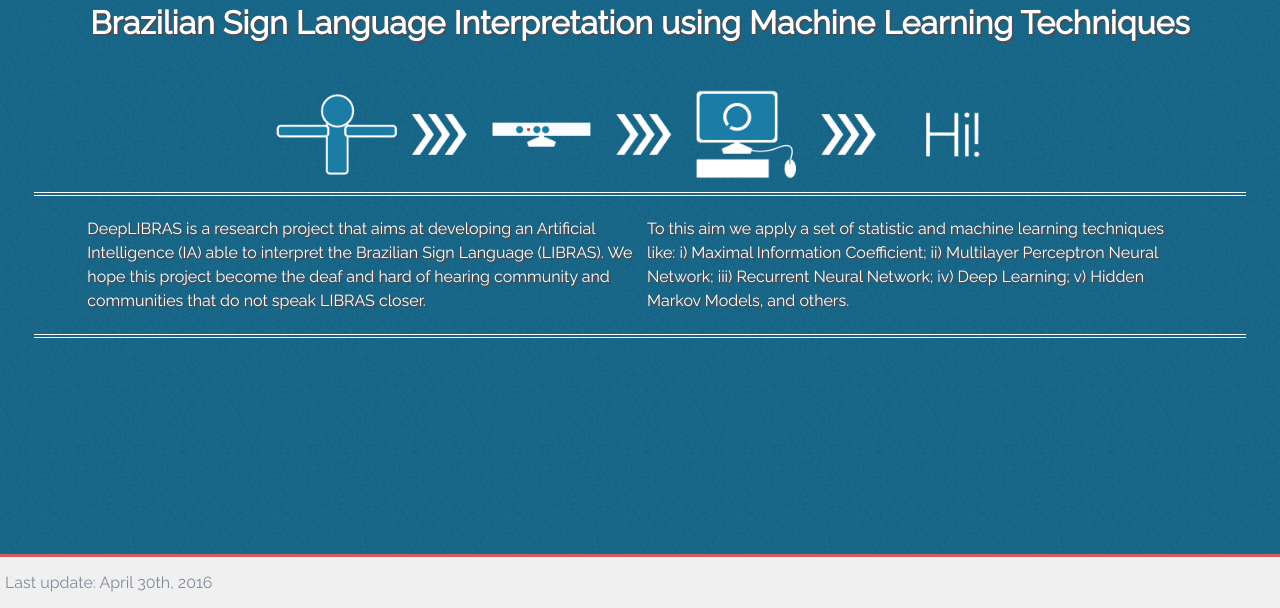
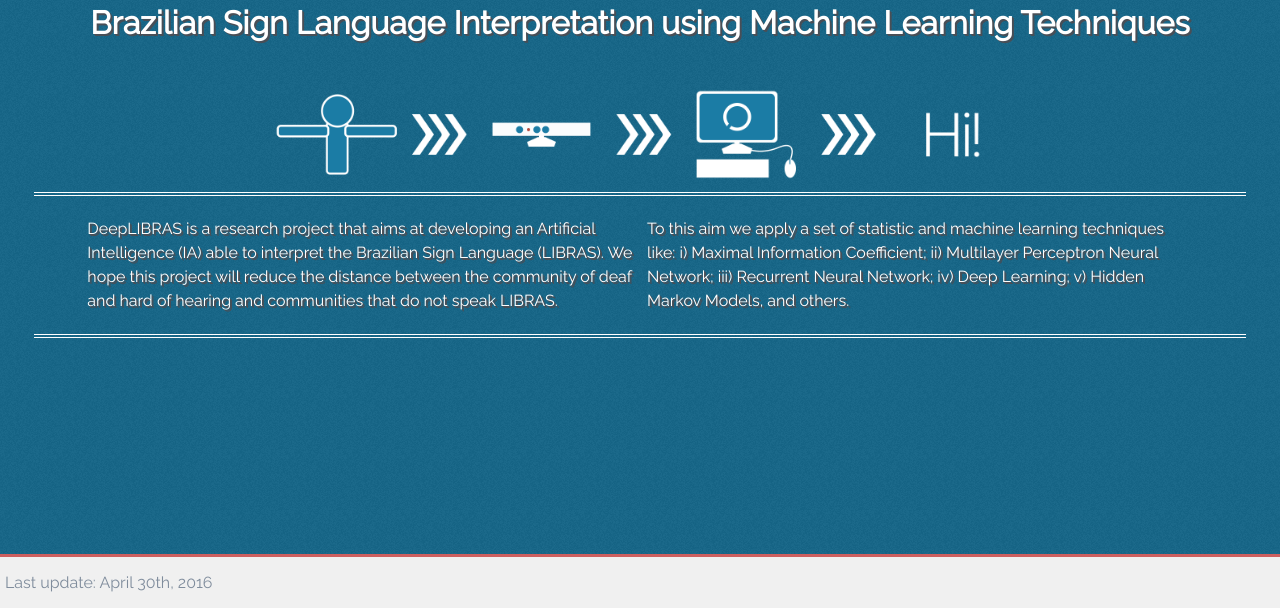
Before and after one commit to matheus-silva/deeplibras.github.io, a plain HTML site: page en/index.html in a window 1280 px wide. Shown: the part 192-800 px from the top of the page. Drawn offline with Linux system fonts and the light colour scheme.

Commit message:
Fix text

```diff
--- a/en/index.html
+++ b/en/index.html
@@ -63,8 +63,8 @@
 		<div class="content" style="display: inline-block;">
 			<p>
 			DeepLIBRAS is a research project that aims at developing an Artificial Intelligence (IA) able to
-			interpret the Brazilian Sign Language (LIBRAS). We hope this project become the deaf and hard of
-			hearing community and communities that do not speak LIBRAS closer.
+			interpret the Brazilian Sign Language (LIBRAS). We hope this project will reduce the distance between
+			the community of deaf and hard of hearing and communities that do not speak LIBRAS.
 			</p>
 			<p>
 			To this aim we apply a set of statistic and machine learning techniques like:
@@ -78,7 +78,7 @@
 	</div>
 
 	<footer>
-<!-- 		<p>Quer contribuir financeiramente com o projeto? Saiba mais.</p> -->
+<!-- 		<p>Do you want to help this project with financial resources? Please, access here.</p> -->
 		<p>Last update: April 30th, 2016</p>
 	</footer>
 
```
